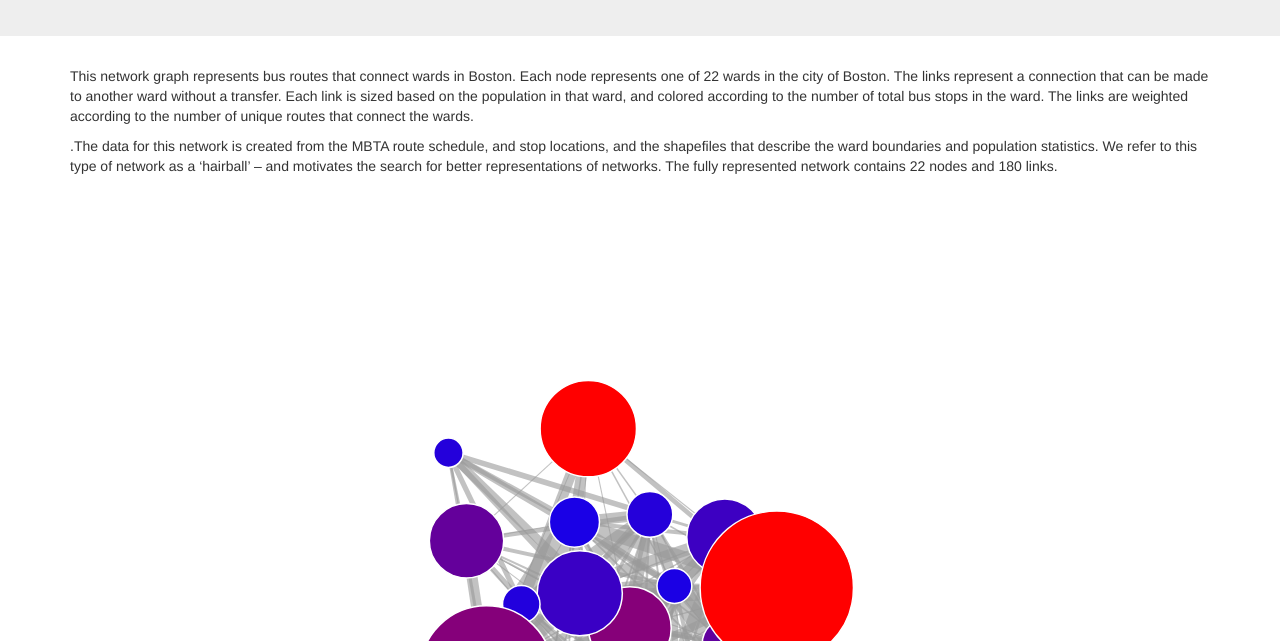
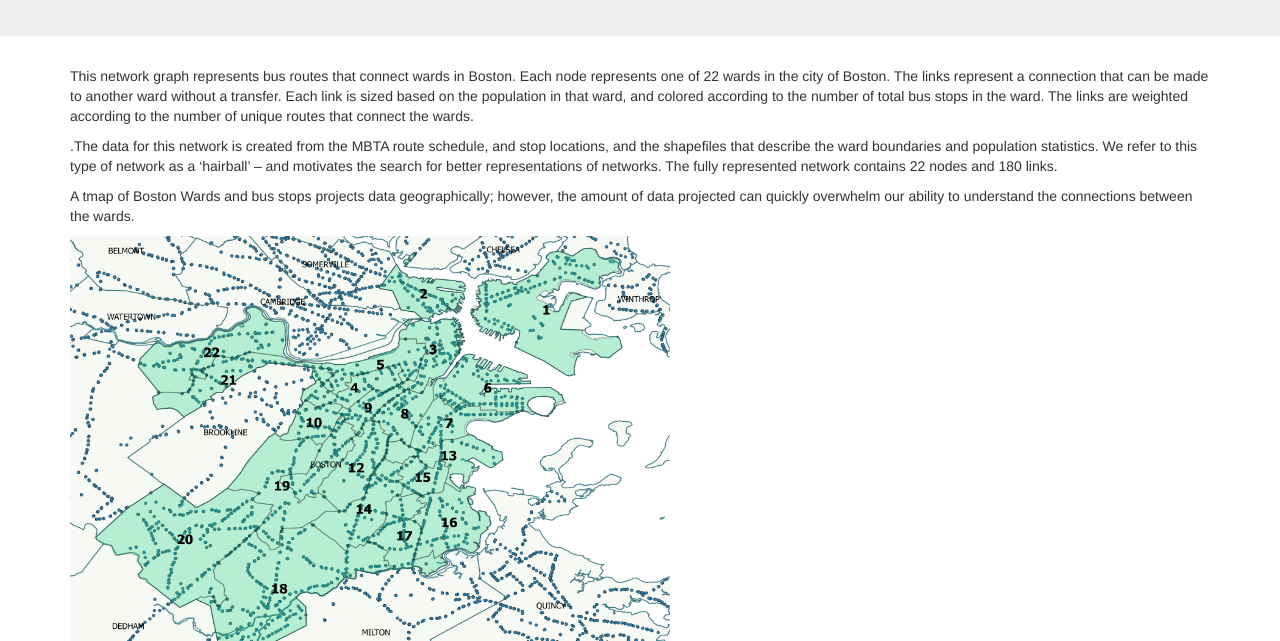
Before and after one commit to kfosmoe/kfosmoe.github.io, a plain HTML site: page busWard_network.html in a window 1280 px wide. Shown: the part 159-800 px from the top of the page. Drawn offline with nearby package versions, Linux system fonts and the light colour scheme.

Commit message:
Adding map images
Images

```diff
--- a/busWard_network.html
+++ b/busWard_network.html
@@ -71,8 +71,12 @@
 		.The data for this network is created from the MBTA route schedule, and stop locations, and the shapefiles that describe the ward boundaries and population statistics.
 		We refer to this type of network as a ‘hairball’ – and motivates the search for better representations of networks. The fully represented network contains 22 nodes and 180 links.
 		<p>
+		<p>
+		A tmap of Boston Wards and bus stops projects data geographically; however, the amount of data projected can quickly overwhelm our ability to understand the connections between the wards.
+		<p>
+		<img src = "Boston_Ward_Map_resize.png" style="width:600px;height:450px" >
+		</div>
 
-		</div>
 	<script>
 
 	var width = 1280,
```
Also changed, not shown: bus_network.html (+1 -0 lines), Boston_Ward_Map_resize.png (added), Town_Bus_Map_resize.png (added), 2 other files.
